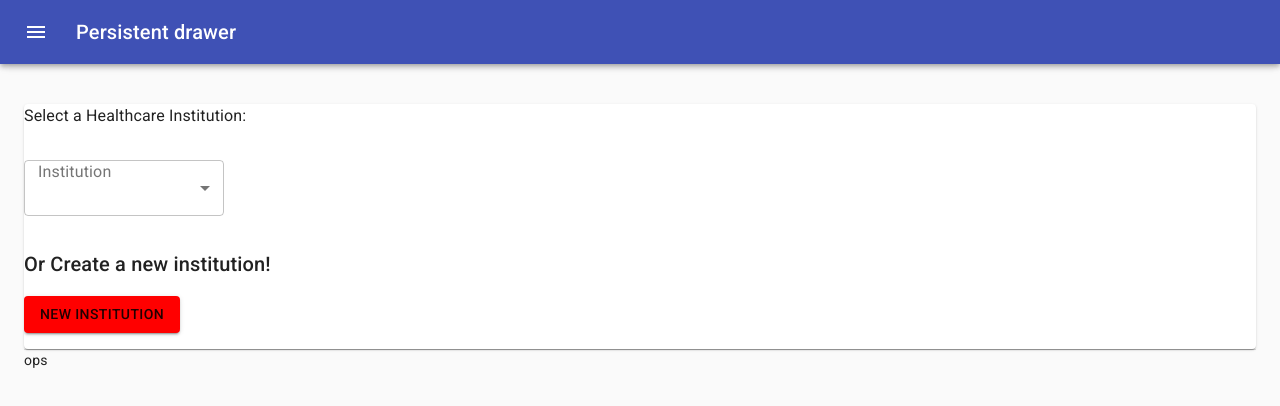
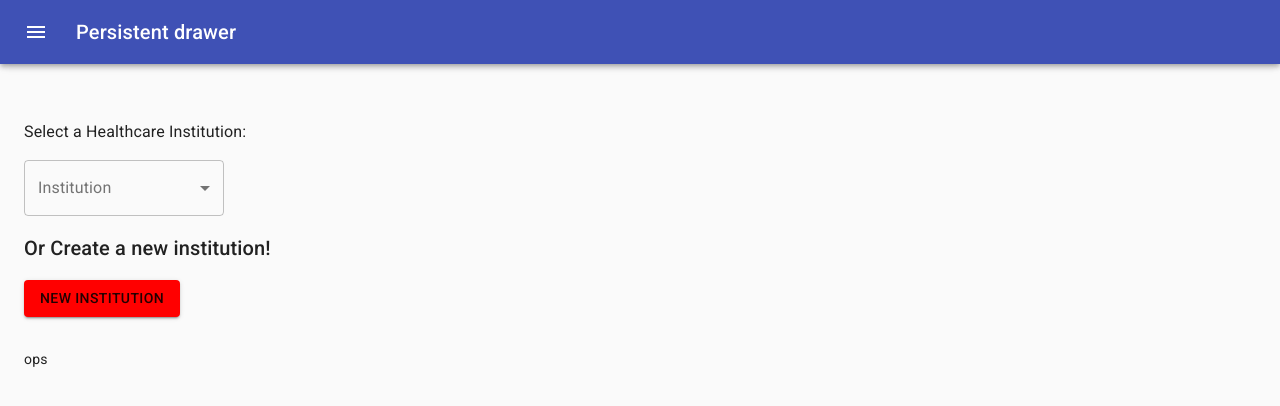
Before and after one commit to victor-silveir/health-exams-software-frontend-fixed, a React (Create React App) app: page / in a window 1280 px wide. Shown: the top 406 px of the page. Built offline with nearby package versions, Linux system fonts and the light colour scheme.

Commit message:
Add card for selected institution

```diff
--- a/src/components/header/index.tsx
+++ b/src/components/header/index.tsx
@@ -72,14 +72,7 @@ export const useStyles = makeStyles((theme: Theme) =>
       justifyContent: 'flex-end',
     },
     content: {
-      flexGrow: 1,
-      padding: theme.spacing(3),
-      transition: theme.transitions.create('margin', {
-        easing: theme.transitions.easing.sharp,
-        duration: theme.transitions.duration.leavingScreen,
-      }),
-      marginLeft: 0,
-      marginTop: 80
+
     },
     contentShift: {
       transition: theme.transitions.create('margin', {
--- a/src/components/insitution-card/index.tsx
+++ b/src/components/insitution-card/index.tsx
@@ -1,23 +1,24 @@
-import { Button, Card, createStyles, FormControl, InputLabel, makeStyles, MenuItem, Select, Typography, Theme } from "@material-ui/core";
-import { render } from "@testing-library/react";
+import { Button, Card, createStyles, FormControl, InputLabel, makeStyles, MenuItem, Select, Typography, Theme, Grid, Box } from "@material-ui/core";
 import React, { Dispatch, SetStateAction } from "react";
 
 const institutions = [
-    {name: 'Hemocentro', cnpj: '123456'},
-    {name: 'Sabin', cnpj: '123456'},
-    {name: 'Laboratórios Exame', cnpj: '123456'},
-    {name: 'Laboratório Maria do Carmo', cnpj: '123456'},
-    {name: 'Lab 1', cnpj: '123456'},
+    { name: 'Hemocentro', cnpj: '123456' },
+    { name: 'Sabin', cnpj: '123456' },
+    { name: 'Laboratórios Exame', cnpj: '123456' },
+    { name: 'Laboratório Maria do Carmo', cnpj: '123456' },
+    { name: 'Lab 1', cnpj: '123456' },
 ]
 
 const useStyles = makeStyles((theme: Theme) => createStyles({
+    root: {
+        margin: theme.spacing(2, 0)
+    },
     formControl: {
         margin: theme.spacing(2, 0),
         minWidth: 120,
     },
     institutionSelect: {
         width: 200,
-        margin: theme.spacing(2, 0)
     },
     institutionButton: {
         backgroundColor: 'red',
@@ -35,17 +36,20 @@ export default function InstitutionCard(props: CardProps) {
     const [isInstitutionEmpty, setInstitutionEmpty] = React.useState('');
     const classes = useStyles();
 
-    return(
-        <Card>
+    return (
+        <Grid container spacing={3} className={classes.root}>
+
+        <Grid xs={12} sm={6} container alignItems="center">
+        <Box>
             <Typography>
                 Select a Healthcare Institution:
         </Typography>
             <FormControl variant="outlined" className={classes.formControl}>
-      <InputLabel >Institution</InputLabel>
-        <Select className={classes.institutionSelect} defaultValue={isInstitutionEmpty} label="Institution" onChange={(event: React.ChangeEvent<{value: unknown}>) => {
+                <InputLabel id="institution">Institution</InputLabel>
+                <Select id="institution" className={classes.institutionSelect} value={isInstitutionEmpty} label="Institution" onChange={(event: React.ChangeEvent<{ value: unknown }>) => {
                     const selectValue = event.target.value
                     setInstitutionEmpty(selectValue as string);
-          props.setInstitution(selectValue as string)
+                    props.setInstitution(selectValue as string);
                 }}>
                     <MenuItem value={''}><em>...</em></MenuItem>
                     {institutions.map((institution, index) => {
@@ -63,6 +67,26 @@ export default function InstitutionCard(props: CardProps) {
                     New Institution
                 </Typography>
             </Button>
-      </Card>
+        </Box>
+
+            </Grid>
+        {isInstitutionEmpty !== '' ?
+        <Grid xs={12} sm={6} container direction="row" alignItems="center" spacing={1}>
+            <Grid container direction="column" item xs={12} sm={6}>
+                <Typography variant="h5">
+                    Institution: <span>Sabin</span>
+                </Typography>
+                <Typography>
+                    CNPJ: <span>2389109381</span>
+                </Typography>
+            </Grid>
+            <Grid container direction="row" item xs={12} sm={6}>
+                <Typography>
+                    Pixeon Coins: <span>20</span>
+                </Typography>
+            </Grid>
+        </Grid> : <></>
+    }
+        </Grid>
     )
 }
--- a/src/components/main-content/index.tsx
+++ b/src/components/main-content/index.tsx
@@ -1,8 +1,23 @@
-import { Container, Divider, Grid } from '@material-ui/core'
-import {useStyles} from '../header/index'
+import { Container, createStyles, Divider, Grid, makeStyles, Theme } from '@material-ui/core'
 import { ExamsTable } from '../table';
 import InstitutionCard from '../insitution-card';
 import React from 'react';
+
+export const useStyles = makeStyles((theme: Theme) =>
+  createStyles({
+    content: {
+      padding: theme.spacing(3),
+      transition: theme.transitions.create('margin', {
+        easing: theme.transitions.easing.sharp,
+        duration: theme.transitions.duration.leavingScreen,
+      }),
+      marginTop: 80
+    },
+    InstitutionCard: {
+        marginBottom: theme.spacing(3, 0)
+    }
+  })
+);
 
 export default function Content() {
     const[institutionValue, setInstitutionValue] = React.useState('');
@@ -12,7 +27,6 @@ export default function Content() {
 
         <Container className={classes.content}>
         <InstitutionCard setInstitution={setInstitutionValue}/>
-        <Divider />
         <Grid>
         {institutionValue !== '' ? <ExamsTable/> : <div>ops</div>}
         </Grid>
--- a/src/index.tsx
+++ b/src/index.tsx
@@ -4,8 +4,6 @@ import './index.css';
 import App from './pages/App';
 
 ReactDOM.render(
-  <React.StrictMode>
-    <App />
-  </React.StrictMode>,
+    <App />,
   document.getElementById('root')
 );
```
Lines whose indentation alone changed are shown as unchanged.
